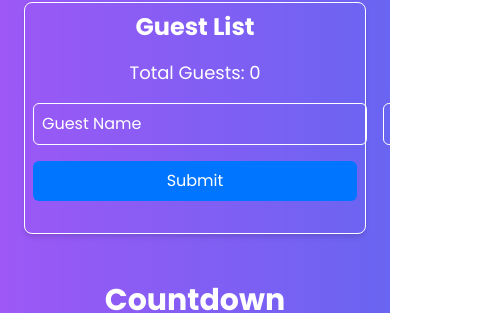
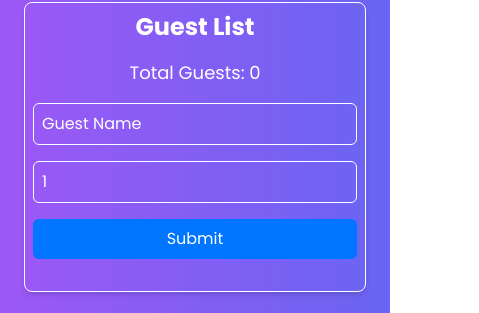
Before and after one commit to MCLfelele/Dsgn, a Next.js app: page / in a window 390 px wide. Shown: the part 926-1239 px from the top of the page, 479 px wide, since content can reach past the window. Built offline with nearby package versions, Linux system fonts and the light colour scheme.

Commit message:
refactor css

```diff
--- a/app/components/Banner/Banner.tsx
+++ b/app/components/Banner/Banner.tsx
@@ -124,7 +124,8 @@ const Banner = () => {
                   <h1 className="text-2xl font-bold mb-4">Guest List</h1>
                   <p className="text-lg mb-4">Total Guests: {totalGuests}</p>
                   <form onSubmit={handleSubmit} className="space-y-4">
-                    <div className="flex space-x-4">
+                    {/* Responsive flex container */}
+                    <div className="flex flex-col space-y-4 md:flex-row md:space-x-4 md:space-y-0">
                       <input
                         type="text"
                         placeholder="Guest Name"
@@ -139,7 +140,7 @@ const Banner = () => {
                         value={numberOfGuests}
                         onChange={(e) => setNumberOfGuests(Number(e.target.value))}
                         min="1"
-                        className="w-24 p-2 border border-gray-300 rounded-md focus:outline-none focus:ring-2 focus:ring-blue-500 text-white placeholder-white bg-transparent"
+                        className="w-full md:w-24 p-2 border border-gray-300 rounded-md focus:outline-none focus:ring-2 focus:ring-blue-500 text-white placeholder-white bg-transparent"
                         required
                       />
                     </div>
```
